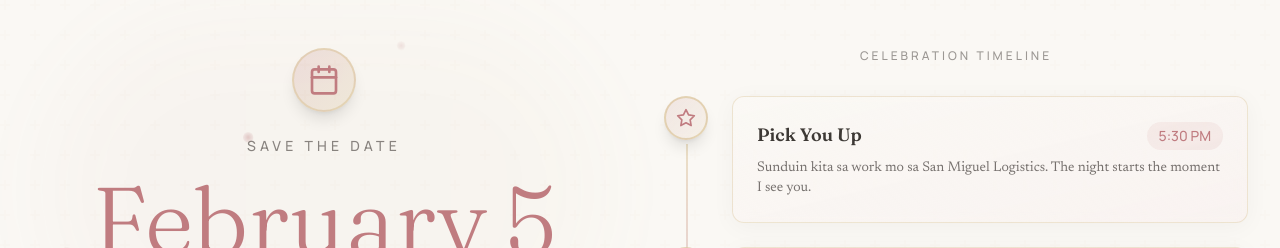
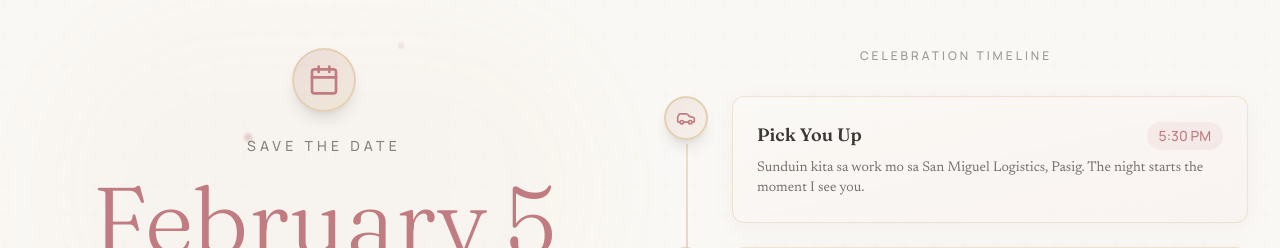
Before and after one commit to skwangur/skwangur.github.io, a React (Vite) app: page / in a window 1280 px wide. Shown: the top 248 px of the page. Built offline with nearby package versions, Linux system fonts and the light colour scheme; the HTML template or start-up script is replaced by a standard one.

Commit message:
Update activity icons to be more appropriate

```diff
--- a/src/components/birthday/ActivityTimeline.tsx
+++ b/src/components/birthday/ActivityTimeline.tsx
@@ -1,12 +1,12 @@
 import { motion } from 'framer-motion';
-import { Clock, Coffee, Music, Cake, Star } from 'lucide-react';
+import { Clock, Coffee, Music, Cake, Star, Car, Utensils, Camera, Heart } from 'lucide-react';
 import { useState } from 'react';
 
 interface Activity {
   time: string;
   title: string;
   description: string;
-  icon: 'clock' | 'coffee' | 'music' | 'cake' | 'star';
+  icon: 'clock' | 'coffee' | 'music' | 'cake' | 'star' | 'car' | 'utensils' | 'camera' | 'heart';
 }
 
 interface ActivityTimelineProps {
@@ -20,6 +20,10 @@ const iconMap = {
   music: Music,
   cake: Cake,
   star: Star,
+  car: Car,
+  utensils: Utensils,
+  camera: Camera,
+  heart: Heart,
 };
 
 export function ActivityTimeline({ activities, delay = 0.2 }: ActivityTimelineProps) {
--- a/src/components/birthday/BirthdayInvitation.tsx
+++ b/src/components/birthday/BirthdayInvitation.tsx
@@ -19,26 +19,26 @@ const birthdayData = {
     {
       time: "5:30 PM",
       title: "Pick You Up",
-      description: "Sunduin kita sa work mo sa San Miguel Logistics.\nThe night starts the moment I see you.",
-      icon: "star" as const,
+      description: "Sunduin kita sa work mo sa San Miguel Logistics, Pasig.\nThe night starts the moment I see you.",
+      icon: "car" as const,
     },
     {
       time: "7:00 PM",
       title: "Dinner at Genki Sushi",
       description: "Good food, good laughs, and real conversations.\nJust us enjoying the moment.",
-      icon: "coffee" as const,
+      icon: "utensils" as const,
     },
     {
       time: "8:00 PM",
       title: "Photobooth Memories",
       description: "Let's capture this night — stolen smiles and silly poses included.",
-      icon: "music" as const,
+      icon: "camera" as const,
     },
     {
       time: "9:00 PM",
       title: "Secret Locked Message",
       description: "A message waiting just for you.\nSomething I've been meaning to say...",
-      icon: "cake" as const,
+      icon: "heart" as const,
     },
   ],
   password: "Toddler",
```
